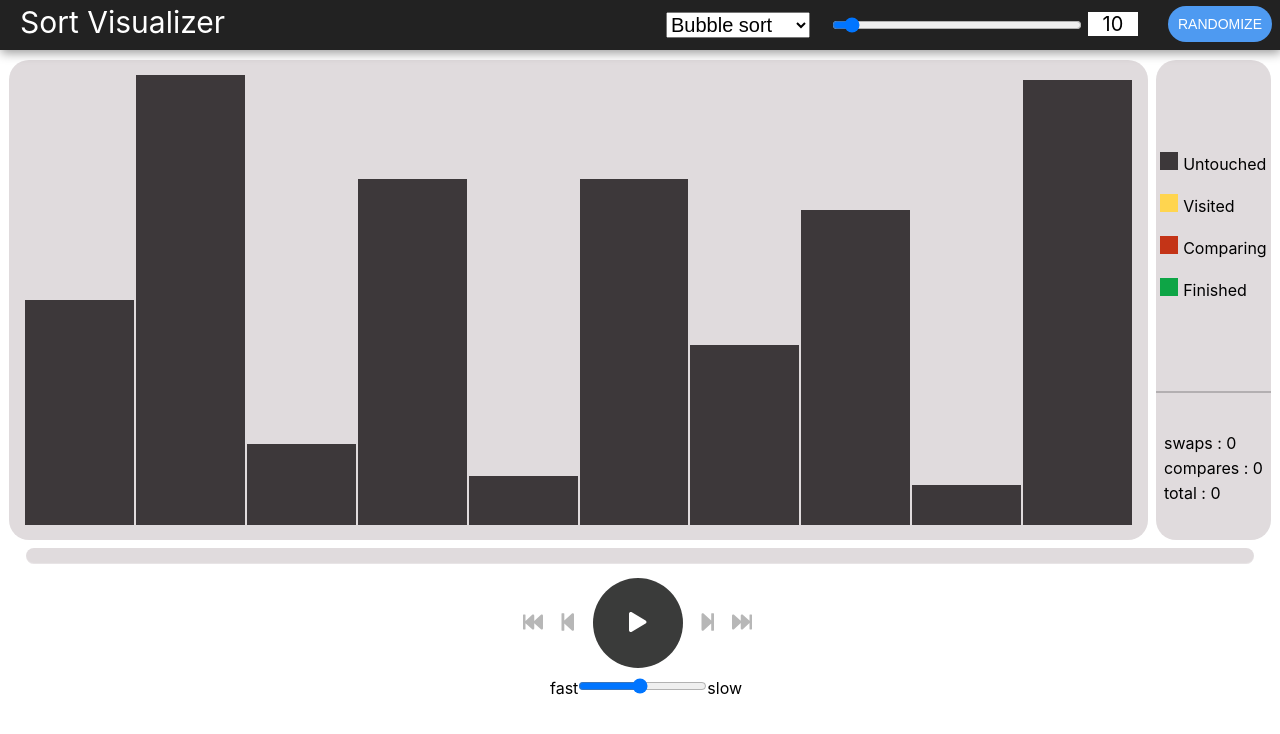
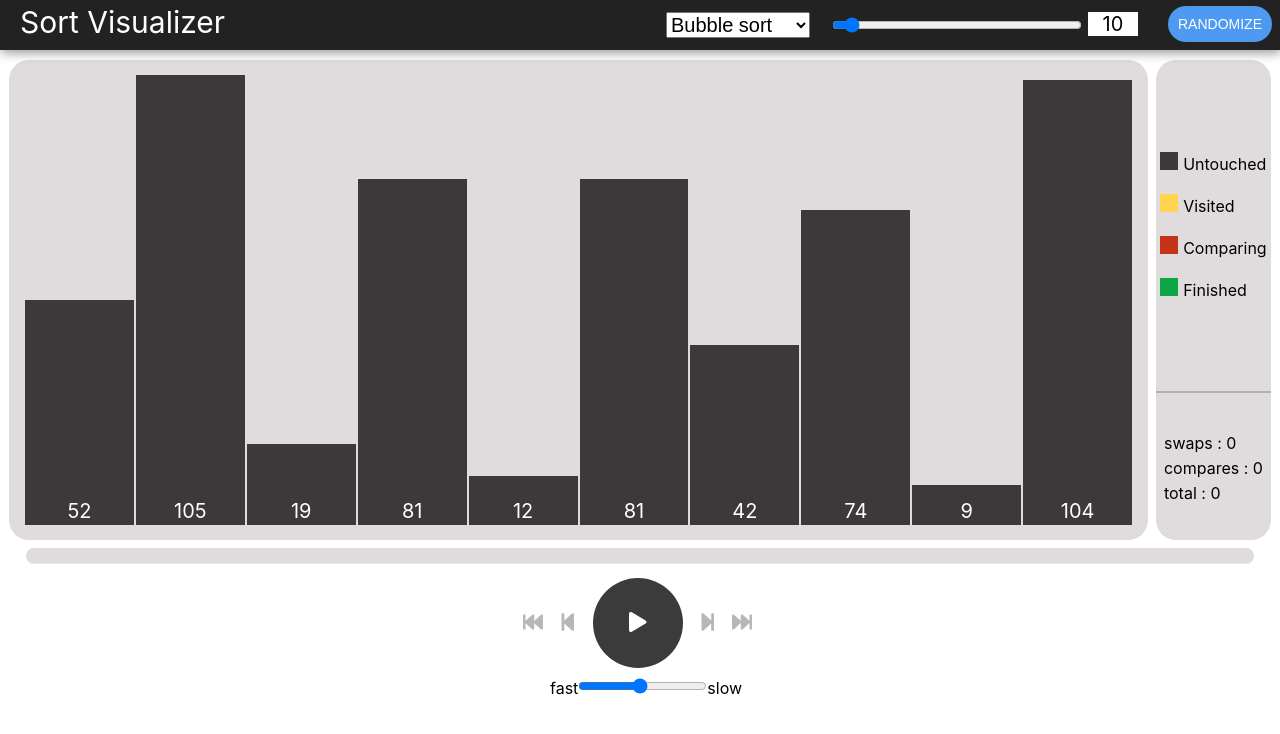
Before and after one commit to snir99/react-sort-visualizer, a React (Create React App) app: page / in a window 1280 px wide. Shown: the top 734 px of the page. Built offline with nearby package versions, Linux system fonts and the light colour scheme.

Commit message:
added display of numbers to array bars

```diff
--- a/src/components/VisualizationBox/Bar.js
+++ b/src/components/VisualizationBox/Bar.js
@@ -14,17 +14,15 @@ const Bar = ({ val, idx, maxVal }) => {
 	const styles = {
 		height: `${(val * 100 / maxVal).toFixed()}%`,
 		width: `calc(${100 / data.length}% - 2px)`,
-		margin: '0 1px',
-		display: 'inline-block',
-		color: 'white'
+		fontSize: data.length <= 30 ? '2rem' : '1.6rem'
 	}
+
 	return (
 		<div className={classes} style={styles}>
-
+			{data.length <= 40 ? val : null}
 		</div>
 	);
 }
-// {data.array.length <= 30 ? val : undefined}
 
 Bar.propTypes = {
 	val: PropTypes.number,
--- a/src/index.css
+++ b/src/index.css
@@ -49,6 +49,7 @@ body {
 /* VisualizationBox */
 .visualization-box {
   position: absolute;
+  display: flex;
   top: calc(var(--topbar-height) + 10px);
   background-color: #e0dbdd;
   width: 89%;
@@ -56,6 +57,17 @@ body {
   padding: 15px;
   margin: 0 9px;
   border-radius: 20px;
+}
+
+.bar {
+  text-align: center;
+  color: white;
+  display: flex;
+  margin: 0 1px;
+  padding-bottom: 2px;
+  align-self: flex-end;
+  align-items: flex-end;
+  justify-content: center;
 }
 
 /* InfoBox */
```
